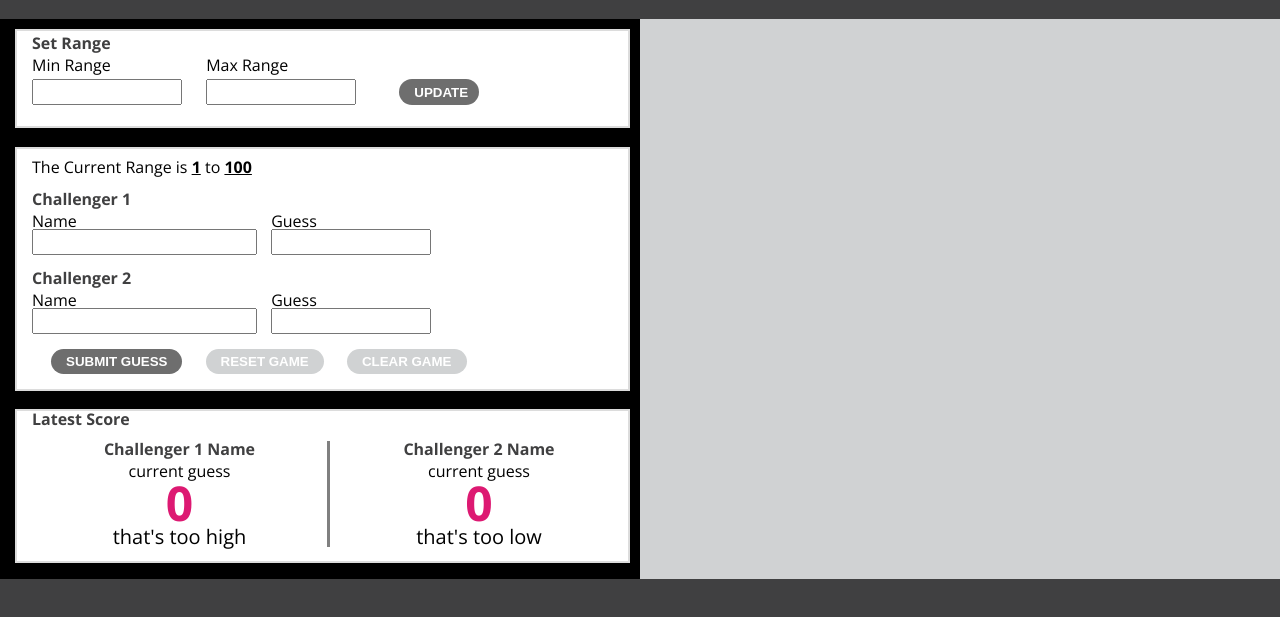
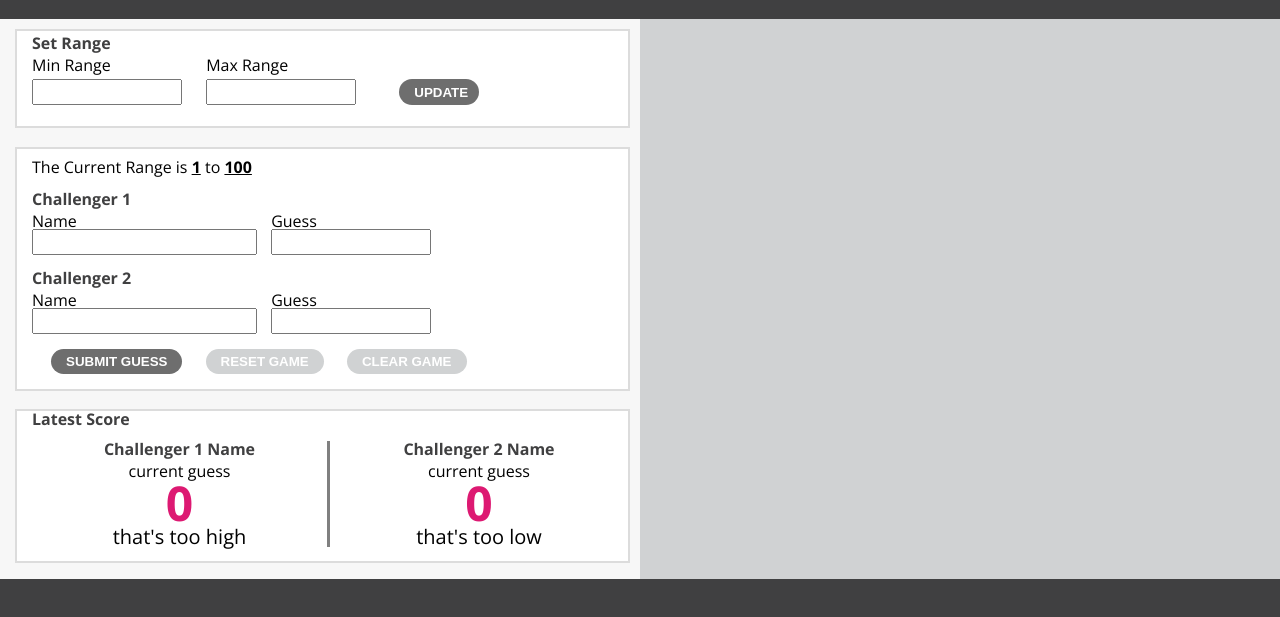
Before and after one commit to IsaacSunoo/NumberGuesser, a plain HTML site: page index.html in a window 1280 px wide. Shown: the part 91-708 px from the top of the page. Drawn offline with nearby package versions, Linux system fonts and the light colour scheme.

Commit message:
reverted background color back to default

```diff
--- a/styles.css
+++ b/styles.css
@@ -23,8 +23,8 @@ input {
 }
 
 .left-side {
-  /* background-color: #F7F7F7; */
-  background-color: black;
+  background-color: #F7F7F7;
+  /* background-color: black; */
   padding-left: 30px;
   height: 70vh;
 }
```
